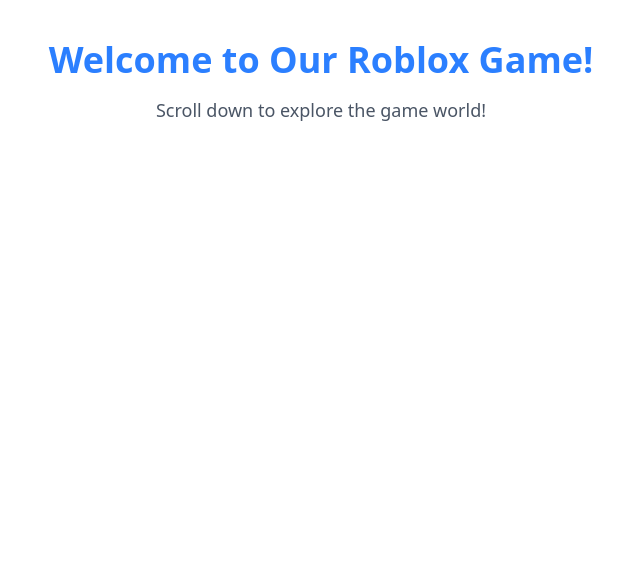
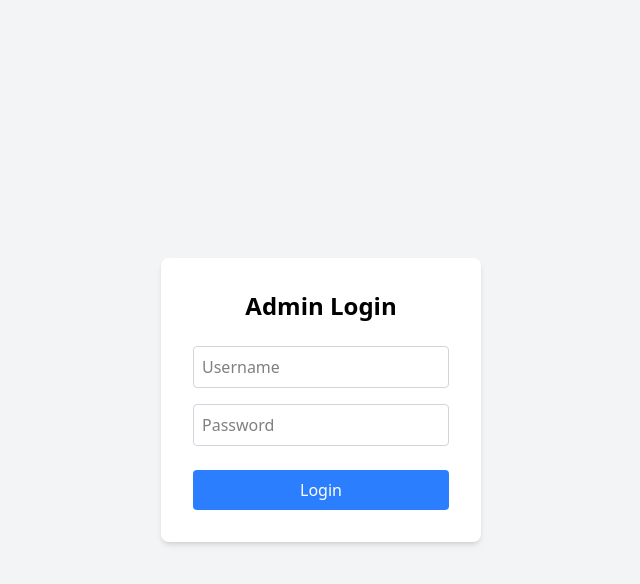
Before and after one commit to brandonTropicode/roblox_game_promoter_website, a React app in the folder frontend/: page /#/admin-login in a window 1280 px wide. Before the commit this address led to /home. Shown: the top 584 px of the page, without its empty margins (319-959 px from the left). Built offline with nearby package versions, Linux system fonts and the light colour scheme; the HTML template or start-up script is replaced by a standard one.

Commit message:
pre admin creation

```diff
--- a/frontend/src/App.jsx
+++ b/frontend/src/App.jsx
@@ -1,4 +1,4 @@
-import { BrowserRouter as Router, Routes, Route, Navigate } from 'react-router-dom';
+import { HashRouter as Router, Routes, Route, Navigate } from 'react-router-dom';
 import Home from './pages/Home';
 import AdminLogin from './pages/AdminLogin';
 import AdminPage from './pages/AdminPage';
@@ -6,14 +6,15 @@
 
 function App() {
   const isAdminLoggedIn = localStorage.getItem("adminLoggedIn") === "true";
+  console.log(isAdminLoggedIn)
 
   return (
     <Router>
       <Routes>
-        <Route path='/home' element={<Home />} />
+        <Route path='/' element={<Home />} />
         <Route path='/admin-login' element={<AdminLogin />} />
         <Route
-          path="/admin-home"
+          path="/admin"
           element={
             <ProtectedRoute isAllowed={isAdminLoggedIn}>
               <AdminPage />
@@ -21,7 +22,7 @@
           }
         />
 
-        <Route path='*' element={<Navigate to="/home" replace />} />
+        <Route path='*' element={<Navigate to="/" replace />} />
       </Routes>
     </Router>
   )
--- a/frontend/src/pages/AdminLogin.jsx
+++ b/frontend/src/pages/AdminLogin.jsx
@@ -1,9 +1,11 @@
 import { useState } from "react";
+import { useNavigate } from "react-router-dom";
 
 export default function AdminLogin() {
     const [username, setUsername] = useState("");
     const [password, setPassword] = useState("");
     const [message, setMessage] = useState("");
+    const navigate = useNavigate()
 
     const handleLogin = (e) => {
       e.preventDefault();
@@ -11,7 +13,7 @@
       if (username === "admin" && password === "1234") { // CHANGE TO ACTUAL USERNAME AND PASSWORD
         setMessage("Login successful!");
         localStorage.setItem("adminLoggedIn", "true");
-        window.location.href = '/admin-home'
+        navigate('/admin')
       } else {
         setMessage("Invalid username or password.");
       }
--- a/frontend/vite.config.ts
+++ b/frontend/vite.config.ts
@@ -5,5 +5,5 @@
 // https://vite.dev/config/
 export default defineConfig({
   plugins: [react(), tailwindcss()],
-  base: '/roblox_game_promoter_website/',
+  // base: '/#/',
 })
```
